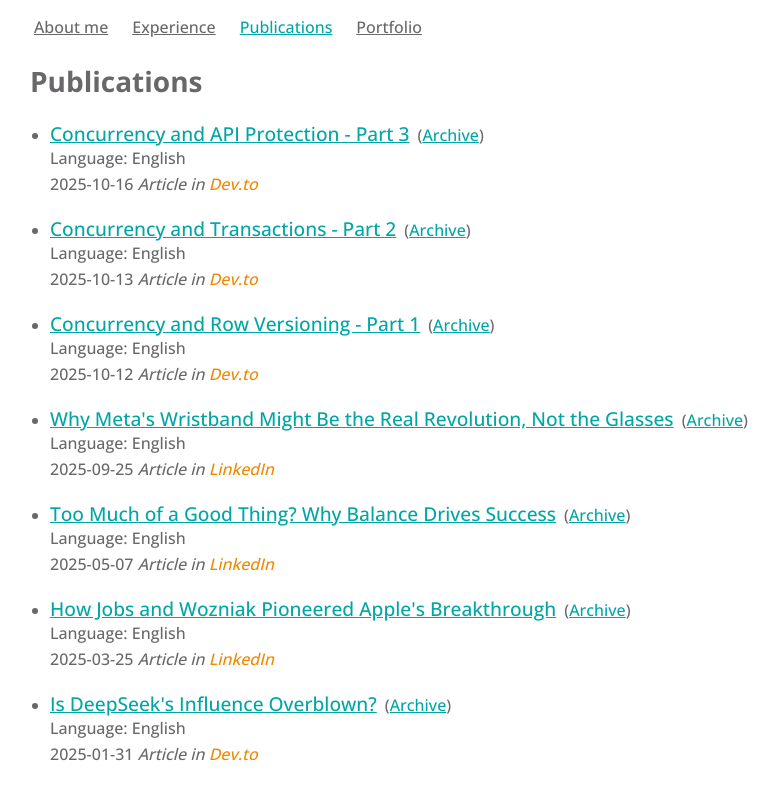
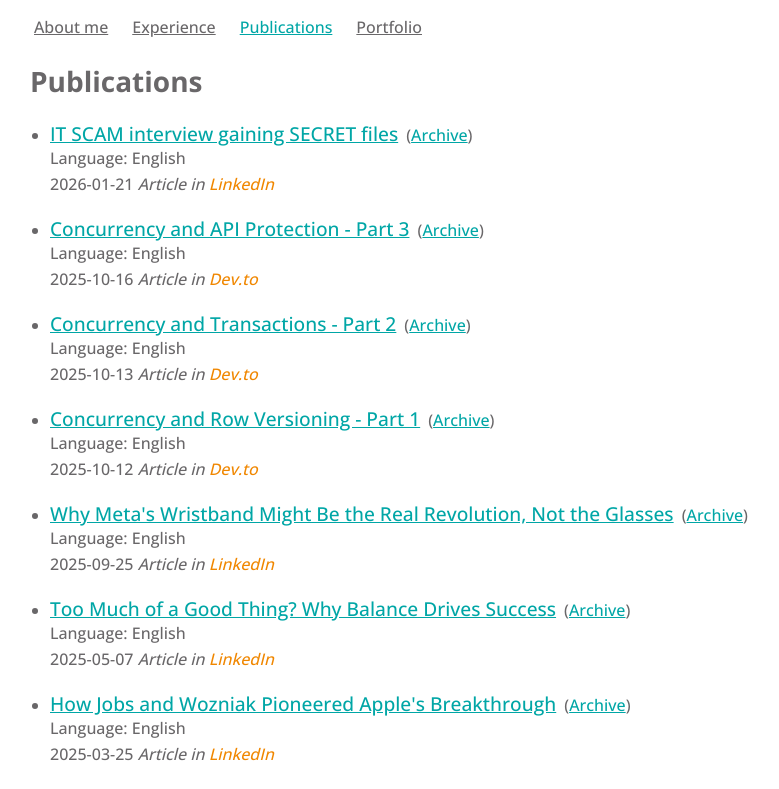
Before and after one commit to ArturAmpilogov/me, a Next.js app: page /publications in a window 1280 px wide. Shown: the top 789 px of the page, without its empty margins (10-789 px from the left). Built offline with nearby package versions, Linux system fonts and the light colour scheme.

Commit message:
chore(2026-01-13): added Scam interview article

```diff
--- a/data/publications.ts
+++ b/data/publications.ts
@@ -281,4 +281,14 @@ export const publications: IPublication[] = [
     archive:
       "https://web.archive.org/web/20251016195153/https://dev.to/arturampilogov/concurrency-and-api-protection-24kc",
   },
+  {
+    type: "article",
+    date: "2026-01-21",
+    name: "IT SCAM interview gaining SECRET files",
+    link: "https://www.linkedin.com/pulse/scam-interview-gaining-secret-files-artur-ampilogov-xsjmf",
+    publisher: "LinkedIn",
+    language: "English",
+    archive:
+      "https://web.archive.org/web/20260130143913/https://www.linkedin.com/pulse/scam-interview-gaining-secret-files-artur-ampilogov-xsjmf",
+  },
 ];
```
